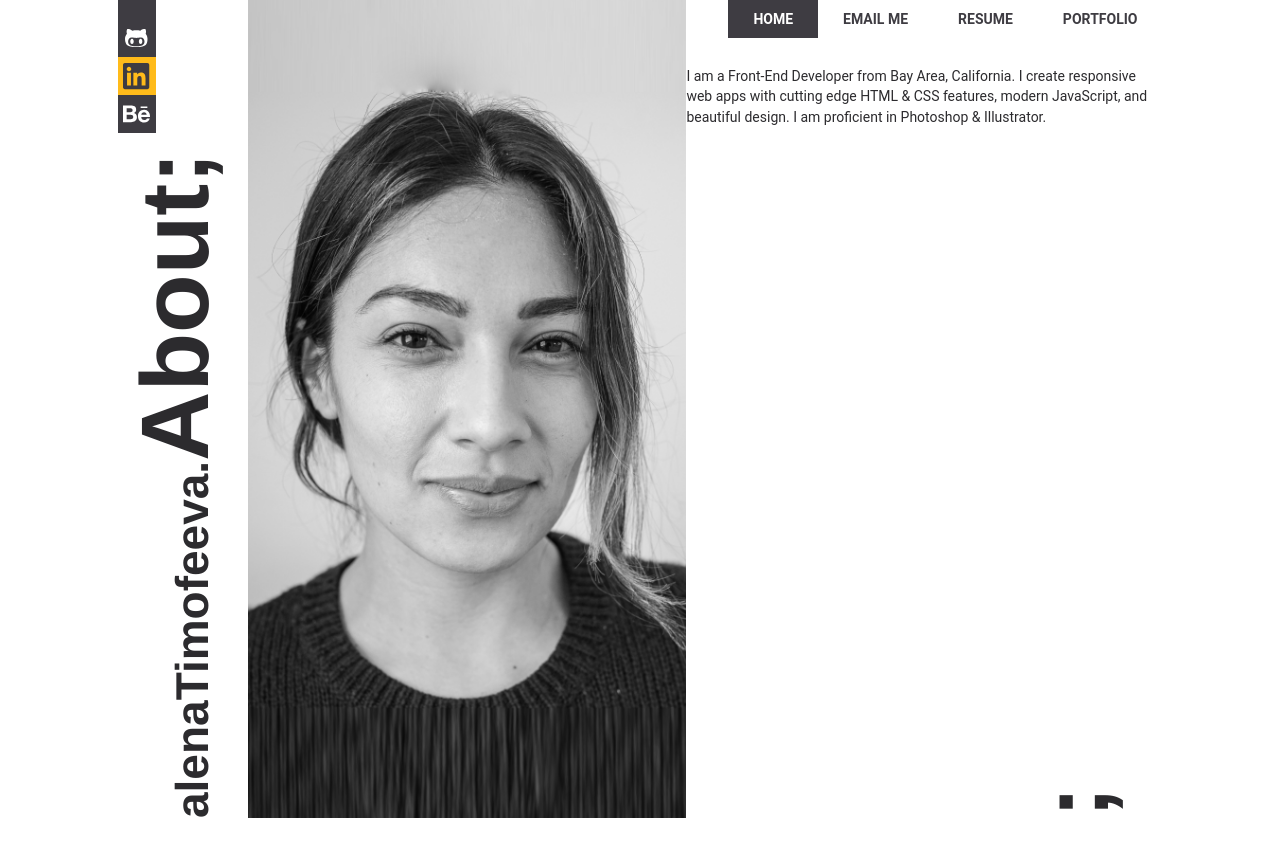
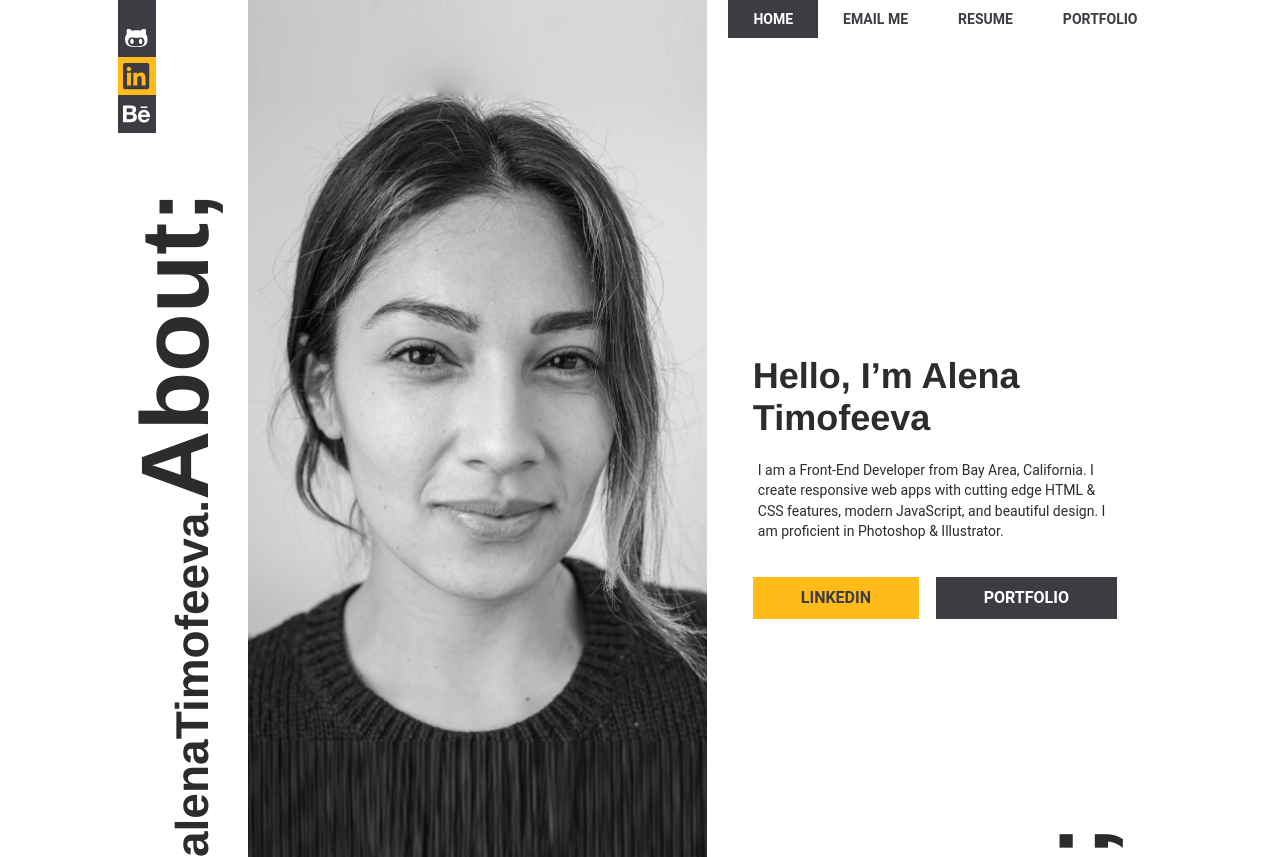
Before and after one commit to mouseProgrammouse/portfolio, a React (Create React App) app: page / in a window 1280 px wide. Before the commit the page ends 818 px from the top, so only its background shows below. Built offline with nearby package versions, Linux system fonts and the light colour scheme.

Commit message:
Add section About for main page

```diff
--- /dev/null
+++ b/src/About.css
@@ -0,0 +1,40 @@
+.about {
+  width: 80%;
+  align-self: center;
+  margin-top: 60%;
+}
+
+h2 {
+  font-size: 36px;
+  font-weight: bold;
+  line-height: 42px;
+}
+
+.about h2 {
+  margin-bottom: 0px;
+}
+
+.about .description {
+  line-height: 145%;
+  margin: 21px 5px 36px 5px;
+}
+
+.about .links {
+  display: flex;
+  justify-content: space-between;
+}
+
+.about a {
+  text-decoration: none;
+  text-transform: uppercase;
+  font-size: 16px;
+  color: #fff;
+  padding: 11px 48px;
+  background-color: #3e3c42;
+  font-weight: bold;
+}
+
+.about a.selected {
+  background-color: #ffbb1a;
+  color: #3e3c42;
+}
--- /dev/null
+++ b/src/About.js
@@ -0,0 +1,29 @@
+import React from 'react'
+import PropTypes from 'prop-types'
+import { Link } from 'react-router-dom'
+import './About.css'
+
+const About = (props) => {
+  const { header, description, links } = props;
+
+  return (
+    <div className="about">
+      <h2>{header}</h2>
+      <p className="description">{description}</p>
+      <div className = "links"> {
+        links.map((link) => (
+          <Link className={link.className} to={link.link}>{link.linkTitle}</Link>
+        ))
+      }
+      </div>
+    </div>
+  );
+}
+
+About.propTypes = {
+  header: PropTypes.string.isRequired,
+  description: PropTypes.string.isRequired,
+  links: PropTypes.array.isRequired
+}
+
+export default About
--- a/src/App.css
+++ b/src/App.css
@@ -27,7 +27,7 @@ h1, h2, h3 {
   flex: 45%;
   display: block;
   margin-left: 130px;
-  width: 42%;
+  width: 44%;
   height: 100%;
 }
 
@@ -50,7 +50,6 @@ h1, h2, h3 {
 }
 
 .content {
-  flex: 100%;
   display: flex;
   flex-flow:  column;
 }
--- a/src/App.js
+++ b/src/App.js
@@ -7,6 +7,7 @@ import SocialAsideMenu from './SocialAsideMenu'
 import AsideHeader from './AsideHeader'
 import Img from './Img'
 import mainImg from './img/main-img.png'
+import About from './About'
 import './App.css'
 
 //add all free brands' icons from FontAwesome learn more https://github.com/FortAwesome/react-fontawesome
@@ -14,8 +15,13 @@ library.add(fab)
 
 class App extends Component {
   state = {
-    mainHeaders: {
-      mainPage: {part1: "alenaTimofeeva.", part2: "About;" }},
+    mainPage: {
+      header: {part1: "alenaTimofeeva.", part2: "About;" },
+      content: {header: "Hello, I’m Alena Timofeeva",
+                description: "I am a Front-End Developer from Bay Area, California. I create responsive web apps with cutting edge HTML & CSS features, modern JavaScript, and beautiful design. I am proficient in Photoshop & Illustrator. "},
+      links: [{linkTitle: 'LinkedIn', link: 'https://www.linkedin.com/in/alena-timofeeva/', className : "selected"},
+              {linkTitle: 'Portfolio', link: '/portfolio', className : ""}]
+    },
     socialMenuItems: [
       {SM: 'GitHub', link: 'https://github.com/mouseProgrammouse', iconClass: "fab" , icon: "github-alt", className : ""},
       {SM: 'LinkedIn', link: 'https://www.linkedin.com/in/alena-timofeeva/', iconClass: "fab" , icon: "linkedin", className : "selected"},
@@ -32,14 +38,11 @@ class App extends Component {
         <Route exact path = '/' render = { () => (
           <div className = "main-page">
             <SocialAsideMenu socialMenuItems = {this.state.socialMenuItems}/>
-            <AsideHeader header = {this.state.mainHeaders.mainPage} />
+            <AsideHeader header = {this.state.mainPage.header} />
             <Img imgSrc={mainImg} alt="some alt text"/>
             <div className="content">
               <MainMenu activeLink = {this.props.location.pathname} menuItems = { this.state.topMenuItems }/>
-              <p className="about">
-              I am a Front-End Developer from Bay Area, California. I create responsive web apps with cutting edge HTML & CSS features, modern JavaScript, and beautiful design.
-              I am proficient in Photoshop & Illustrator.
-              </p>
+              <About header={this.state.mainPage.content.header} description={this.state.mainPage.content.description} links={this.state.mainPage.links}/>
             </div>
             <span className="decoration">;</span>
           </div>
```
